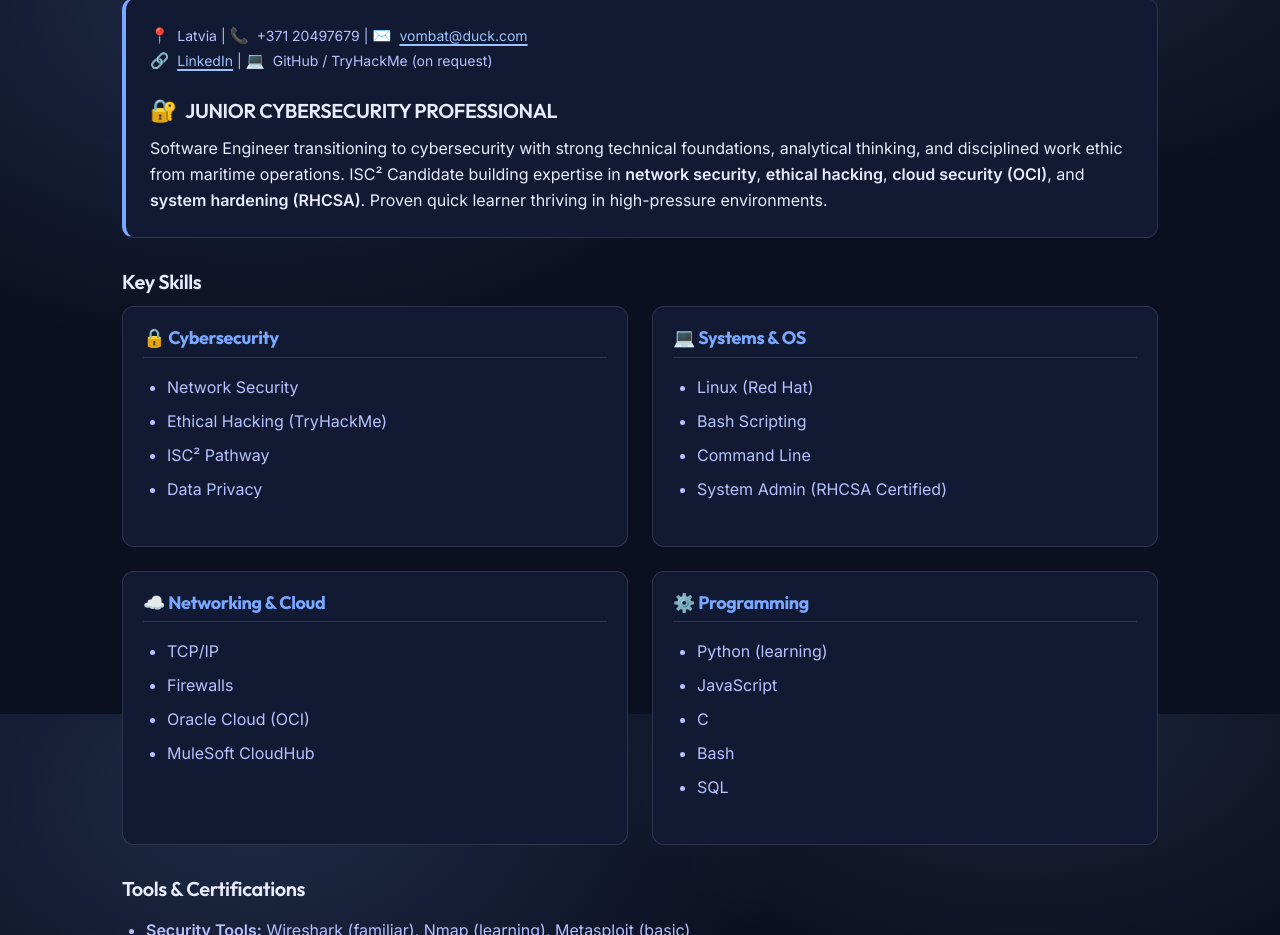
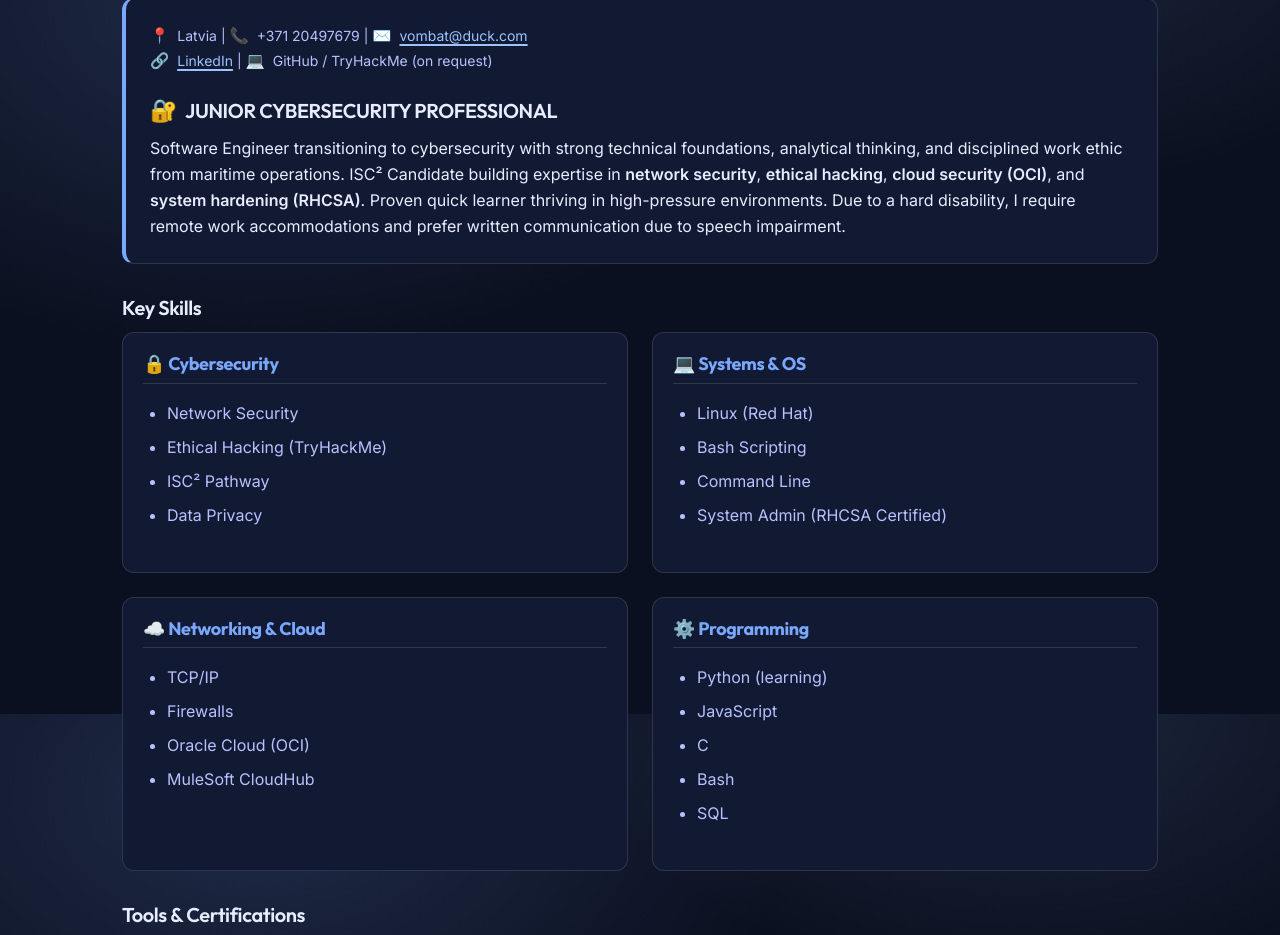
Before and after one commit to st93642/Portfolio, a website: page index.html in a window 1280 px wide. Shown: the part 1686-2621 px from the top of the page. Drawn offline with Linux system fonts and the light colour scheme.

Commit message:
Add disability

```diff
--- a/index.html
+++ b/index.html
@@ -131,7 +131,7 @@
             <p>
               Software Engineer transitioning to cybersecurity with strong technical foundations, analytical thinking, and disciplined work ethic from maritime operations.
               ISC² Candidate building expertise in <strong>network security</strong>, <strong>ethical hacking</strong>, <strong>cloud security (OCI)</strong>, and <strong>system hardening (RHCSA)</strong>.
-              Proven quick learner thriving in high-pressure environments.
+              Proven quick learner thriving in high-pressure environments. Due to a hard disability, I require remote work accommodations and prefer written communication due to speech impairment.
             </p>
           </div>
 
```
Also changed, not shown: cv.html (+1 -1 lines).
